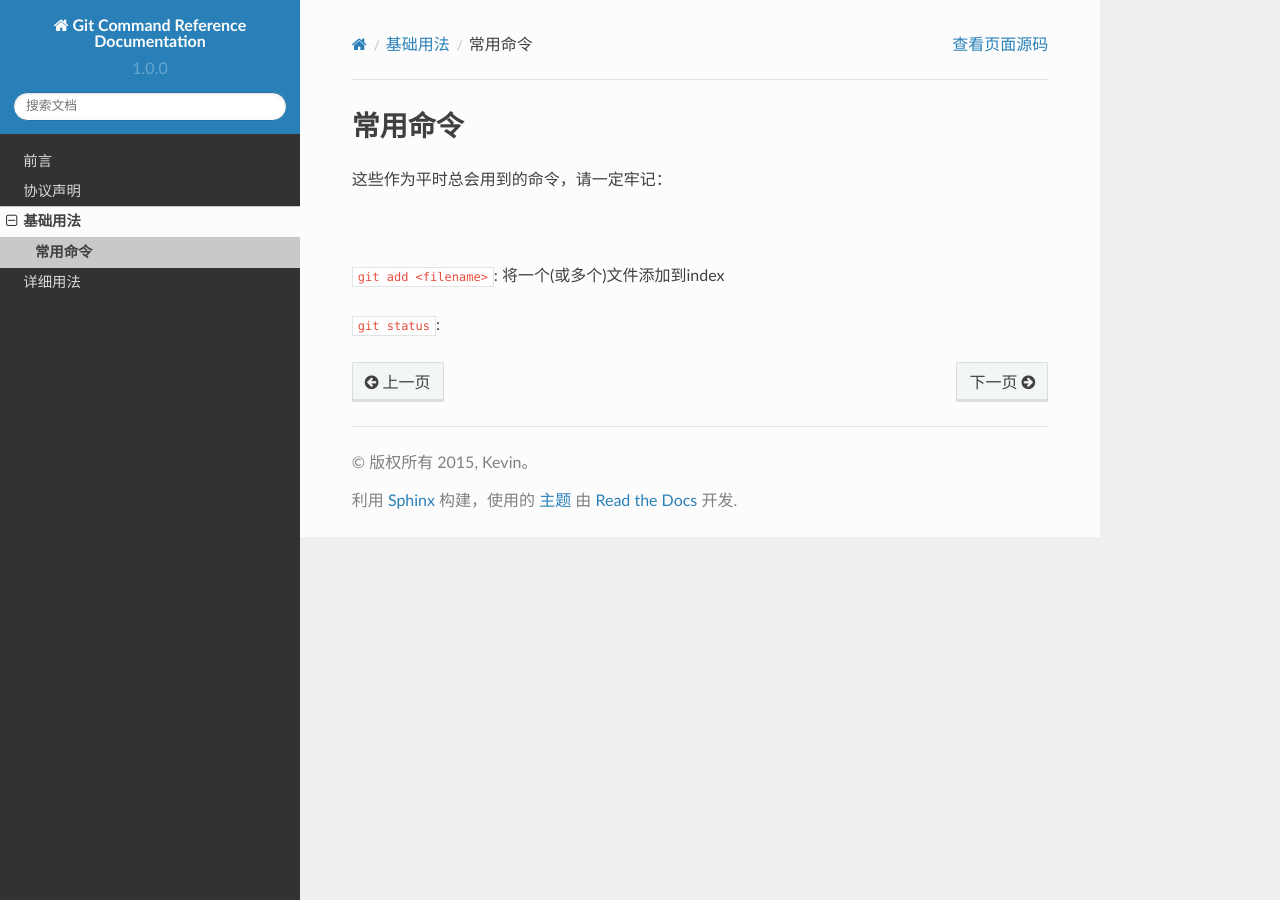
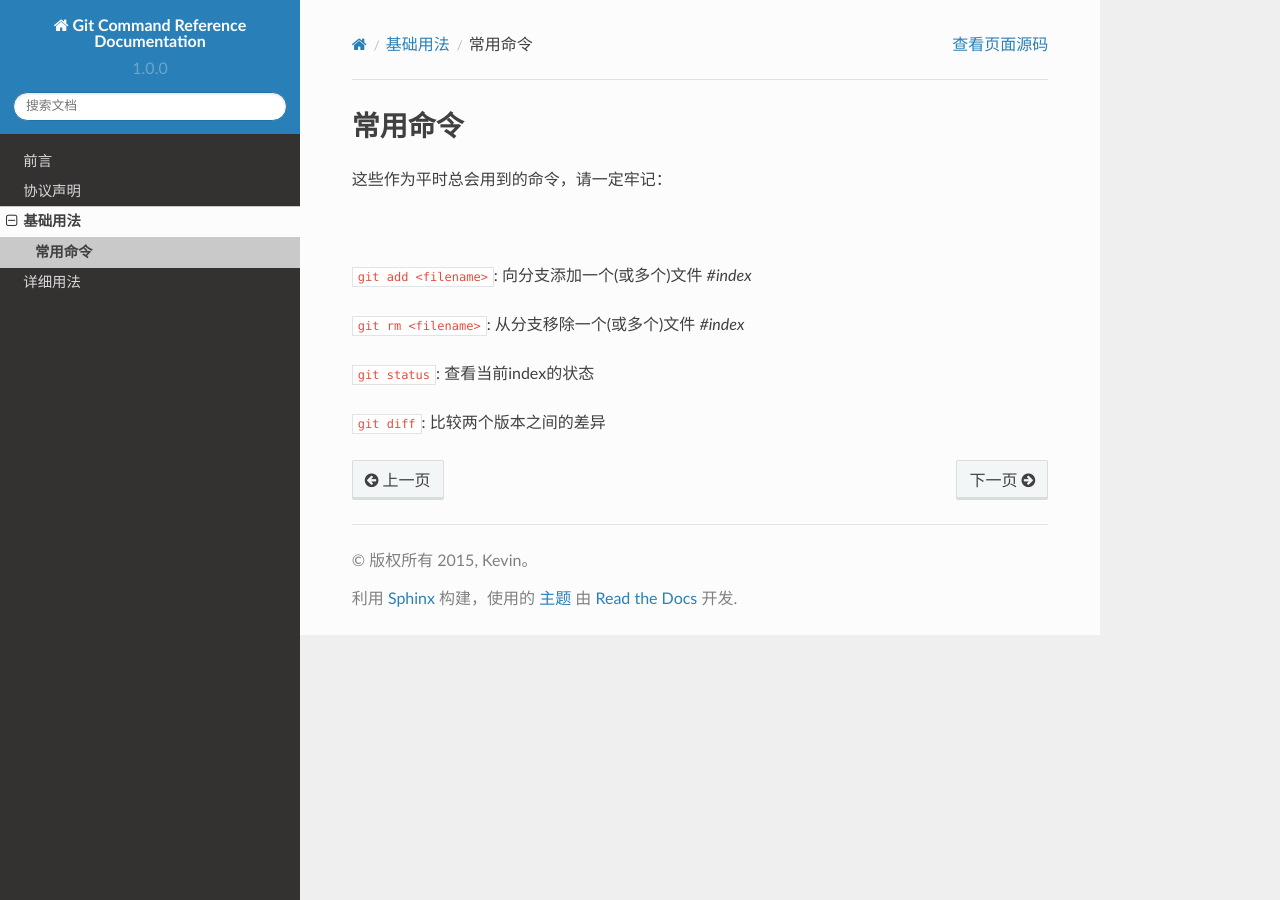
Before and after one commit to K-Guan/Git-Command-Reference, a Sphinx documentation site: the page built from source/base/baseic.rst, in a window 1280 px wide. Built offline with Sphinx 7.4.7 and the Read the Docs theme 2.0.0, drawn with Linux system fonts in a browser that asks for light colours.

Commit message:
Edit : 'source/chapters/base.rst'

```diff
--- a/source/base/baseic.rst
+++ b/source/base/baseic.rst
@@ -7,6 +7,11 @@
 
 |
 
-``git add <filename>``:  将一个(或多个)文件添加到index
+``git add <filename>``:  向分支添加一个(或多个)文件 *#index*
 
-``git status``:
+``git rm <filename>``:  从分支移除一个(或多个)文件 *#index*
+
+
+``git status``:  查看当前index的状态
+
+``git diff``:  比较两个版本之间的差异
```
